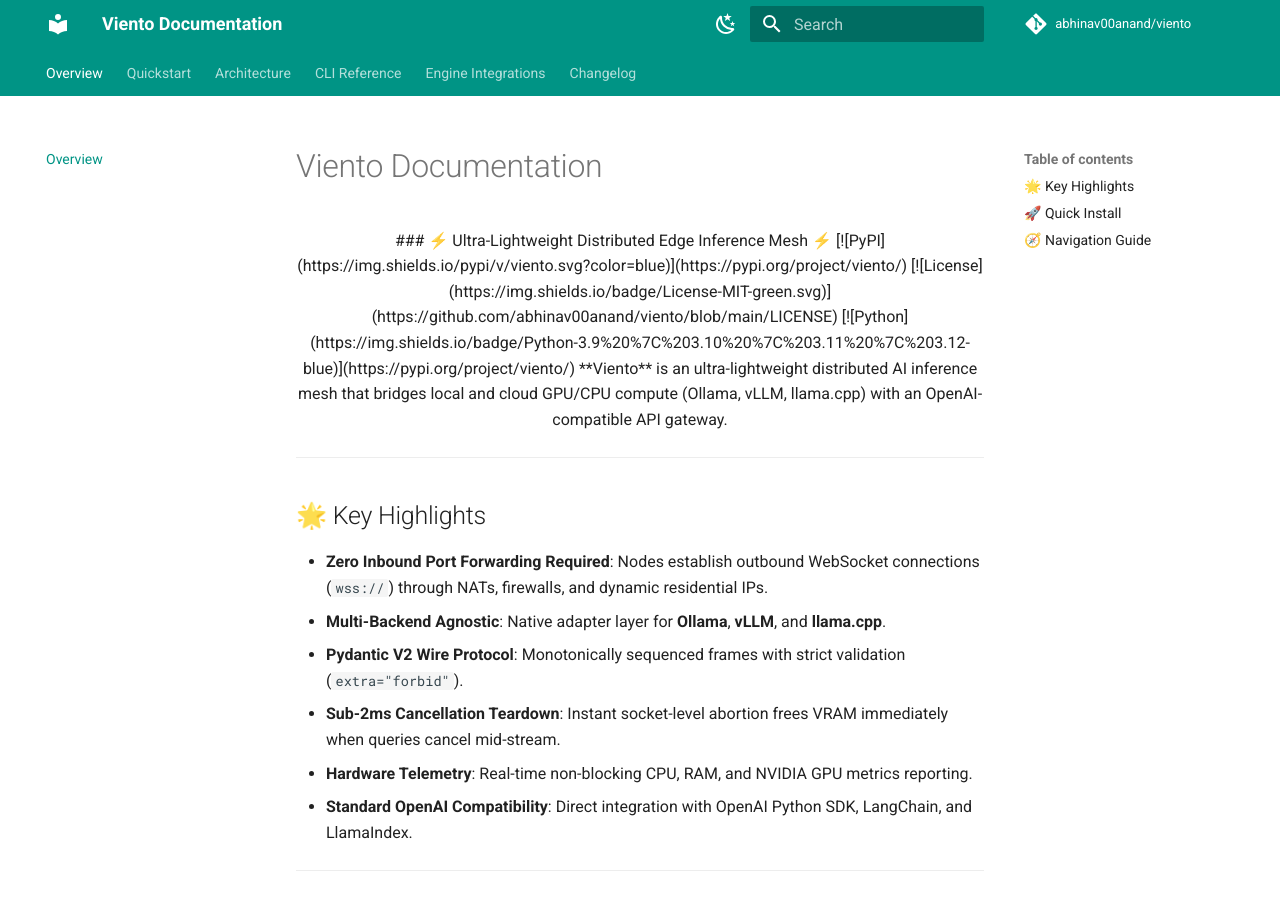
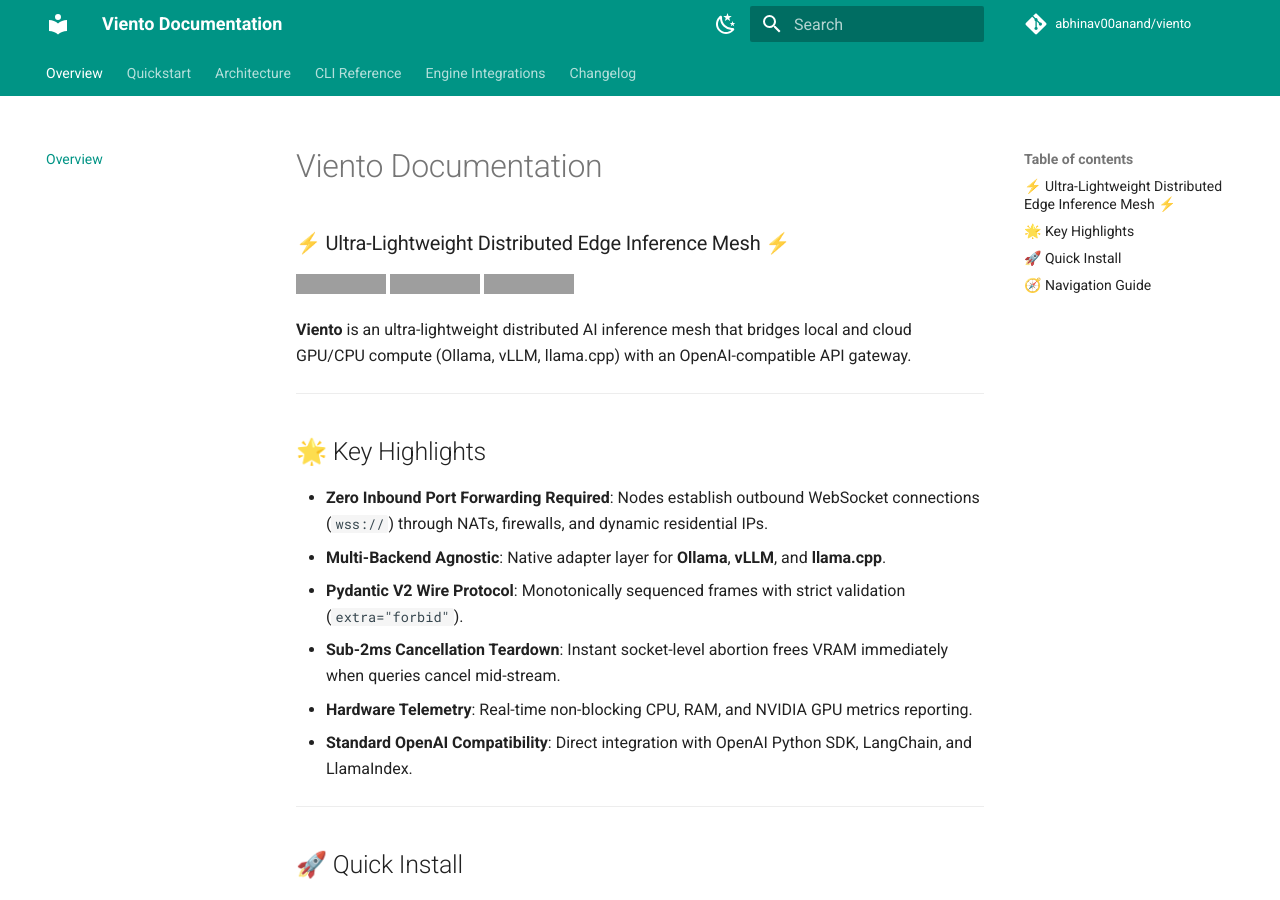
Before and after one commit to abhinav00anand/viento, an MkDocs documentation site: the page built from docs/index.md, in a window 1280 px wide and 900 px high. Built offline with MkDocs 1.6.1 and Material for MkDocs 9.7.7, drawn with Linux system fonts in a browser that asks for light colours; comment, search, counter and statistics services are not loaded; grey boxes are pictures that could not be loaded.

```diff
--- a/docs/index.md
+++ b/docs/index.md
@@ -1,6 +1,4 @@
 # Viento Documentation
-
-<div align="center">
 
 ### ⚡ Ultra-Lightweight Distributed Edge Inference Mesh ⚡
 
@@ -9,8 +7,6 @@
 [![Python](https://img.shields.io/badge/Python-3.9%20%7C%203.10%20%7C%203.11%20%7C%203.12-blue)](https://pypi.org/project/viento/)
 
 **Viento** is an ultra-lightweight distributed AI inference mesh that bridges local and cloud GPU/CPU compute (Ollama, vLLM, llama.cpp) with an OpenAI-compatible API gateway.
-
-</div>
 
 ---
 
--- a/mkdocs.yml
+++ b/mkdocs.yml
@@ -42,6 +42,7 @@ plugins:
   - search
 
 markdown_extensions:
+  - md_in_html
   - admonition
   - pymdownx.details
   - pymdownx.highlight:
```
